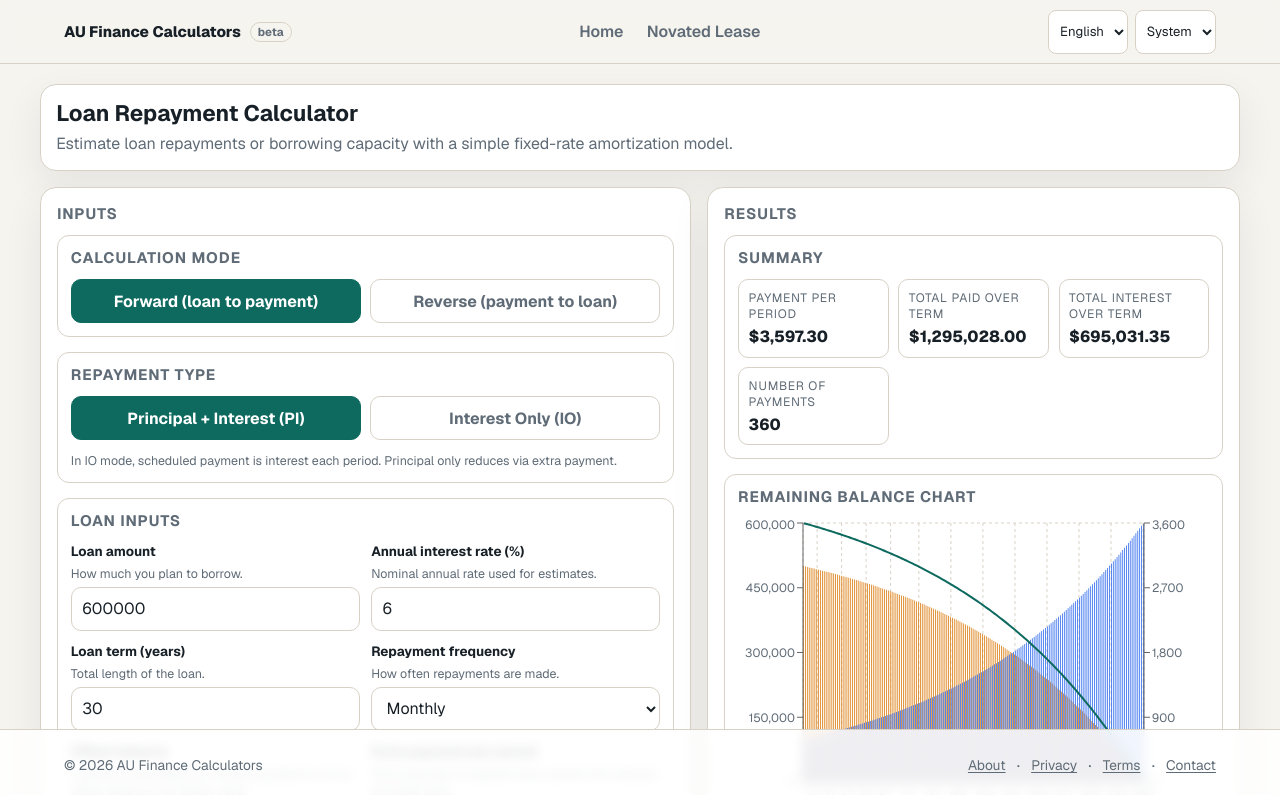
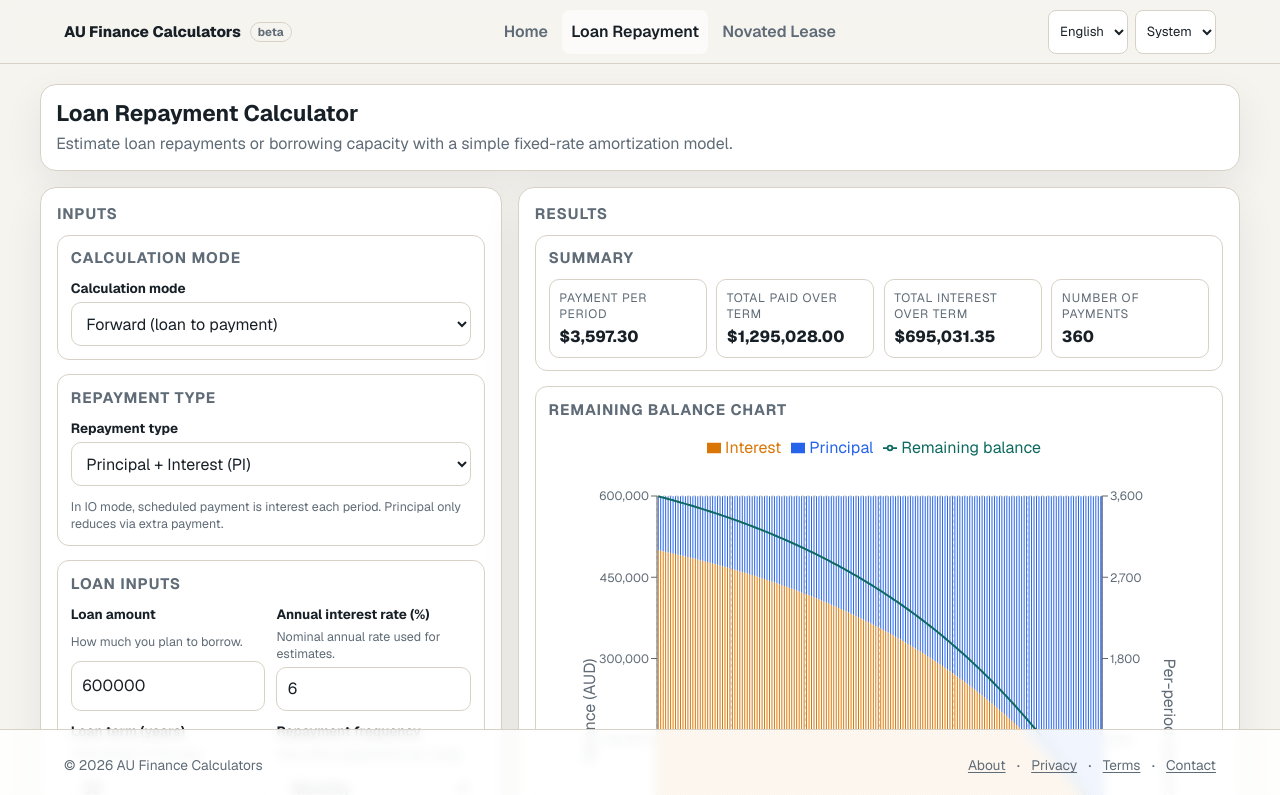
Before and after one commit to laofangxose/au-finance-calculators, a Next.js app: page /calculators/loan-repayment in a window 1280 px wide. Shown: the top 795 px of the page. Built offline with nearby package versions, Linux system fonts and the light colour scheme.

Commit message:
fix(m7): polish loan calculator UX, chart, and i18n

```diff
--- a/src/app/calculators/loan-repayment/page.tsx
+++ b/src/app/calculators/loan-repayment/page.tsx
@@ -1,5 +1,10 @@
 import { Suspense } from "react";
+import type { Metadata } from "next";
 import { LoanRepaymentCalculator } from "@/components/loanRepayment/LoanRepaymentCalculator";
+
+export const metadata: Metadata = {
+  title: "Loan Repayment",
+};
 
 export default function LoanRepaymentPage() {
   return (
--- a/src/components/app/AppHeader.tsx
+++ b/src/components/app/AppHeader.tsx
@@ -25,6 +25,14 @@ export function AppHeader() {
             className={`${styles.navLink} ${pathname === "/" ? styles.navLinkActive : ""}`}
           >
             {t("nav.home")}
+          </Link>
+          <Link
+            href="/calculators/loan-repayment"
+            className={`${styles.navLink} ${
+              pathname === "/calculators/loan-repayment" ? styles.navLinkActive : ""
+            }`}
+          >
+            {t("nav.loanRepayment")}
           </Link>
           <Link
             href="/novated-lease"
--- a/src/components/calculator/CalculatorPage.module.css
+++ b/src/components/calculator/CalculatorPage.module.css
@@ -48,6 +48,10 @@
   grid-template-columns: 1.1fr 0.9fr;
   gap: 1rem;
   align-items: start;
+}
+
+.gridResultsWide {
+  grid-template-columns: 0.78fr 1.22fr;
 }
 
 .resultsColumn {
--- a/src/components/loanRepayment/LoanRepaymentCalculator.module.css
+++ b/src/components/loanRepayment/LoanRepaymentCalculator.module.css
@@ -16,32 +16,6 @@
   letter-spacing: 0.06em;
   text-transform: uppercase;
   color: var(--muted);
-}
-
-.modeRow {
-  display: grid;
-  grid-template-columns: repeat(2, minmax(0, 1fr));
-  gap: 0.55rem;
-}
-
-.modeButton {
-  min-height: 44px;
-  border: 1px solid var(--border);
-  border-radius: 10px;
-  background: var(--panel);
-  color: var(--muted);
-  font-weight: 700;
-}
-
-.modeButtonActive {
-  color: #fff;
-  background: var(--accent);
-  border-color: var(--accent);
-}
-
-.modeButton:disabled {
-  opacity: 0.45;
-  cursor: not-allowed;
 }
 
 .grid {
@@ -121,6 +95,13 @@
 .chartWrap {
   width: 100%;
   min-width: 0;
+  height: clamp(360px, 58vh, 560px);
+}
+
+@media (max-width: 768px) {
+  .chartWrap {
+    height: 420px;
+  }
 }
 
 .tooltip {
--- a/src/components/loanRepayment/LoanRepaymentCalculator.tsx
+++ b/src/components/loanRepayment/LoanRepaymentCalculator.tsx
@@ -39,6 +39,19 @@ function downsampleSchedule<T>(items: T[], maxPoints: number): T[] {
   const last = items[items.length - 1];
   if (sampled[sampled.length - 1] !== last) sampled.push(last);
   return sampled;
+}
+
+function buildIntegerTicks(maxValue: number, targetTicks = 8): number[] {
+  const safeMax = Math.max(1, Math.ceil(maxValue));
+  const step = Math.max(1, Math.ceil(safeMax / Math.max(2, targetTicks - 1)));
+  const ticks: number[] = [];
+  for (let value = 0; value <= safeMax; value += step) {
+    ticks.push(value);
+  }
+  if (ticks[ticks.length - 1] !== safeMax) {
+    ticks.push(safeMax);
+  }
+  return ticks;
 }
 
 type FieldProps = {
@@ -92,7 +105,9 @@ export function LoanRepaymentCalculator() {
 
   const frequency = normalizedState.f as LoanRepaymentFrequency;
   const periodsPerYear = paymentsPerYear(frequency);
-  const useMonthAxis = frequency === "monthly";
+  const termYearsValue = Number(normalizedState.y);
+  const useMonthAxis =
+    frequency !== "yearly" && Number.isFinite(termYearsValue) && termYearsValue < 5;
   const chartData = downsampleSchedule(result?.amortizationSchedule ?? [], 240).map(
     (row) => {
       const elapsedYears = row.periodIndex / periodsPerYear;
@@ -119,6 +134,16 @@ export function LoanRepaymentCalculator() {
 
   const formatWhole = (value: unknown) =>
     Number.isFinite(Number(value)) ? String(Math.round(Number(value))) : "0";
+  const chartKey = `${normalizedState.m}-${normalizedState.rt}-${normalizedState.f}-${chartData.length}`;
+  const xMax =
+    chartData.length > 0
+      ? Number(
+          chartData[chartData.length - 1][
+            useMonthAxis ? "elapsedMonths" : "elapsedYears"
+          ] ?? 0,
+        )
+      : 1;
+  const xTicks = buildIntegerTicks(xMax);
 
   return (
     <CalculatorPage
@@ -126,49 +151,44 @@ export function LoanRepaymentCalculator() {
       description={t("loanRepayment.description")}
       inputPanelTitle={t("calculatorPage.inputs")}
       resultsPanelTitle={t("calculatorPage.results")}
+      gridVariant="resultsWide"
       form={
         <div className={styles.stack}>
           <section className={styles.section}>
             <h3 className={styles.sectionTitle}>{t("loanRepayment.mode.title")}</h3>
-            <div className={styles.modeRow}>
-              <button
-                type="button"
-                className={`${styles.modeButton} ${normalizedState.m === "forward" ? styles.modeButtonActive : ""}`}
-                onClick={() => onChange("m", "forward")}
+            <Field label={t("loanRepayment.mode.title")}>
+              <select
+                className={styles.select}
+                value={normalizedState.m}
+                onChange={(event) => onChange("m", event.target.value)}
               >
-                {t("loanRepayment.mode.forward")}
-              </button>
-              <button
-                type="button"
-                className={`${styles.modeButton} ${normalizedState.m === "reverse" ? styles.modeButtonActive : ""}`}
-                onClick={() => onChange("m", "reverse")}
-              >
-                {t("loanRepayment.mode.reverse")}
-              </button>
-            </div>
+                <option value="forward">{t("loanRepayment.mode.forward")}</option>
+                <option value="reverse">{t("loanRepayment.mode.reverse")}</option>
+              </select>
+            </Field>
           </section>
 
           <section className={styles.section}>
             <h3 className={styles.sectionTitle}>{t("loanRepayment.fields.repaymentType.label")}</h3>
-            <div className={styles.modeRow}>
-              <button
-                type="button"
-                className={`${styles.modeButton} ${normalizedState.rt === "PI" ? styles.modeButtonActive : ""}`}
-                onClick={() => onChange("rt", "PI")}
+            <Field label={t("loanRepayment.fields.repaymentType.label")}>
+              <select
+                className={styles.select}
+                value={normalizedState.rt}
+                onChange={(event) => onChange("rt", event.target.value)}
+                title={
+                  normalizedState.m === "reverse"
+                    ? t("loanRepayment.note.reverseIoNotSupported")
+                    : undefined
+                }
               >
-                {t("loanRepayment.repaymentType.pi")}
-              </button>
-              <button
-                type="button"
-                className={`${styles.modeButton} ${normalizedState.rt === "IO" ? styles.modeButtonActive : ""}`}
-                onClick={() => onChange("rt", "IO")}
-                disabled={normalizedState.m === "reverse"}
-              >
-                {t("loanRepayment.repaymentType.io")}
-              </button>
-            </div>
+                <option value="PI">{t("loanRepayment.repaymentType.pi")}</option>
+                <option value="IO" disabled={normalizedState.m === "reverse"}>
+                  {t("loanRepayment.repaymentType.io")}
+                </option>
+              </select>
+            </Field>
             <p className={styles.hint}>{t("loanRepayment.help.io")}</p>
-            {normalizedState.m === "reverse" ? (
+            {normalizedState.m === "reverse" && normalizedState.rt === "IO" ? (
               <p className={styles.issue}>{t("loanRepayment.note.reverseIoNotSupported")}</p>
             ) : null}
           </section>
@@ -351,22 +371,52 @@ export function LoanRepaymentCalculator() {
               <section className={styles.section}>
                 <h3 className={styles.sectionTitle}>{t("loanRepayment.chart.title")}</h3>
                 <div className={styles.chartWrap}>
-                  <ResponsiveContainer width="100%" height={320}>
-                    <ComposedChart data={chartData}>
+                  <ResponsiveContainer width="100%" height="100%">
+                    <ComposedChart
+                      key={chartKey}
+                      data={chartData}
+                      margin={{ top: 44, right: 48, left: 48, bottom: 44 }}
+                    >
                       <CartesianGrid strokeDasharray="3 3" stroke="var(--border)" />
                       <XAxis
+                        type="number"
                         dataKey={useMonthAxis ? "elapsedMonths" : "elapsedYears"}
+                        domain={[0, Math.max(1, Math.ceil(xMax))]}
+                        ticks={xTicks}
+                        allowDecimals={false}
+                        label={{
+                          value: useMonthAxis
+                            ? t("loanRepayment.chart.axisXMonths")
+                            : t("loanRepayment.chart.axisXYears"),
+                          position: "bottom",
+                          offset: 14,
+                          fill: "var(--muted)",
+                        }}
                         tick={{ fill: "var(--muted)", fontSize: 12 }}
                         tickFormatter={(value: number) => formatWhole(value)}
                       />
                       <YAxis
                         yAxisId="balance"
+                        label={{
+                          value: t("loanRepayment.chart.axisYBalance"),
+                          angle: -90,
+                          position: "left",
+                          offset: 8,
+                          fill: "var(--muted)",
+                        }}
                         tick={{ fill: "var(--muted)", fontSize: 12 }}
                         tickFormatter={(value: number) => numberFormatter.format(value)}
                       />
                       <YAxis
                         yAxisId="cashflow"
                         orientation="right"
+                        label={{
+                          value: t("loanRepayment.chart.axisYCashflow"),
+                          angle: 90,
+                          position: "right",
+                          offset: 8,
+                          fill: "var(--muted)",
+                        }}
                         tick={{ fill: "var(--muted)", fontSize: 12 }}
                         tickFormatter={(value: number) => numberFormatter.format(value)}
                       />
@@ -390,7 +440,11 @@ export function LoanRepaymentCalculator() {
                         }}
                         cursor={{ stroke: "var(--border)", strokeDasharray: "4 4" }}
                       />
-                      <Legend />
+                      <Legend
+                        verticalAlign="top"
+                        align="center"
+                        wrapperStyle={{ top: 6 }}
+                      />
                       <Line
                         yAxisId="balance"
                         type="monotone"
@@ -398,18 +452,23 @@ export function LoanRepaymentCalculator() {
                         stroke="var(--accent)"
                         strokeWidth={2}
                         dot={false}
+                        isAnimationActive={false}
                         name={t("loanRepayment.chart.balance")}
                       />
                       <Bar
                         yAxisId="cashflow"
                         dataKey="interest"
+                        stackId="payment"
                         fill="#d97706"
+                        isAnimationActive={false}
                         name={t("loanRepayment.chart.interest")}
                       />
                       <Bar
                         yAxisId="cashflow"
                         dataKey="principal"
+                        stackId="payment"
                         fill="#2563eb"
+                        isAnimationActive={false}
                         name={t("loanRepayment.chart.principal")}
                       />
                     </ComposedChart>
--- a/src/i18n/locales/en.json
+++ b/src/i18n/locales/en.json
@@ -6,7 +6,8 @@
   "nav": {
     "home": "Home",
     "calculators": "Calculators",
-    "novatedLease": "Novated Lease"
+    "novatedLease": "Novated Lease",
+    "loanRepayment": "Loan Repayment"
   },
   "controls": {
     "language": "Language",
@@ -326,7 +327,11 @@
       "balance": "Remaining balance",
       "interest": "Interest",
       "principal": "Principal",
-      "totalPayment": "Total payment"
+      "totalPayment": "Total payment",
+      "axisXMonths": "Time (months)",
+      "axisXYears": "Time (years)",
+      "axisYBalance": "Balance (AUD)",
+      "axisYCashflow": "Per-period amount (AUD)"
     },
     "schedule": {
       "title": "Amortization schedule",
--- a/src/i18n/locales/zh.json
+++ b/src/i18n/locales/zh.json
@@ -6,7 +6,8 @@
   "nav": {
     "home": "首页",
     "calculators": "计算器",
-    "novatedLease": "Novated Lease"
+    "novatedLease": "Novated Lease",
+    "loanRepayment": "贷款还款"
   },
   "controls": {
     "language": "语言",
@@ -292,15 +293,15 @@
         "hint": "选择还款周期。"
       },
       "offsetBalance": {
-        "label": "??????",
-        "hint": "??????????????????"
+        "label": "对冲账户余额",
+        "hint": "用于抵减计息本金的关联对冲账户余额。"
       },
       "extraPayment": {
-        "label": "??????",
-        "hint": "????????????"
+        "label": "每期额外还款",
+        "hint": "每期固定追加的本金还款。"
       },
       "repaymentType": {
-        "label": "????"
+        "label": "还款类型"
       }
     },
     "frequency": {
@@ -323,10 +324,14 @@
       "remainingBalance": "剩余余额",
       "elapsedMonths": "月数",
       "elapsedYears": "年数",
-      "balance": "????",
-      "interest": "??",
-      "principal": "??",
-      "totalPayment": "???"
+      "balance": "剩余余额",
+      "interest": "利息",
+      "principal": "本金",
+      "totalPayment": "总还款",
+      "axisXMonths": "时间（月）",
+      "axisXYears": "时间（年）",
+      "axisYBalance": "余额（AUD）",
+      "axisYCashflow": "每期金额（AUD）"
     },
     "schedule": {
       "title": "摊还明细表",
@@ -345,17 +350,17 @@
       "years": "请输入大于 0 的贷款期限。",
       "fixInputs": "请先修正高亮输入项后再查看结果。",
       "paymentTooLow": "?????????????????????????????",
-      "offsetBalance": "???????? 0 ??????",
-      "extraPayment": "???????? 0 ??????"
+      "offsetBalance": "请输入大于或等于 0 的对冲余额。",
+      "extraPayment": "请输入大于或等于 0 的额外还款。"
     },
     "repaymentType": {
-      "pi": "?????PI?",
-      "io": "?????IO?"
+      "pi": "本息同还（PI）",
+      "io": "仅付利息（IO）"
     },
     "help": {
-      "offset": "?????????????????????? 0?",
-      "extraPayment": "??????????????????????",
-      "io": "IO ????????????????????????????"
+      "offset": "利息按“剩余本金减对冲余额”计算，最低不低于 0。",
+      "extraPayment": "每期额外还款会直接减少本金，并可能提前结清。",
+      "io": "在 IO 模式下，每期计划还款为当期利息；本金仅通过额外还款减少。"
     },
     "note": {
       "reverseIoNotSupported": "????????? PI????? PI ?????????"
--- a/src/lib/calculators/loanRepayment/formState.ts
+++ b/src/lib/calculators/loanRepayment/formState.ts
@@ -56,12 +56,13 @@ export function normalizeLoanRepaymentFormState(
   const repaymentType = VALID_REPAYMENT_TYPES.includes(state.rt as LoanRepaymentType)
     ? state.rt
     : DEFAULT_LOAN_REPAYMENT_FORM_STATE.rt;
+  const normalizedRepaymentType = mode === "reverse" ? "PI" : repaymentType;
   return {
     ...DEFAULT_LOAN_REPAYMENT_FORM_STATE,
     ...state,
     m: mode,
     f: frequency,
-    rt: repaymentType,
+    rt: normalizedRepaymentType,
   };
 }
 
```
Also changed, not shown: src/components/calculator/CalculatorPage.tsx (+6 -1 lines), src/lib/urlState/useQueryState.ts (+35 -4 lines).
